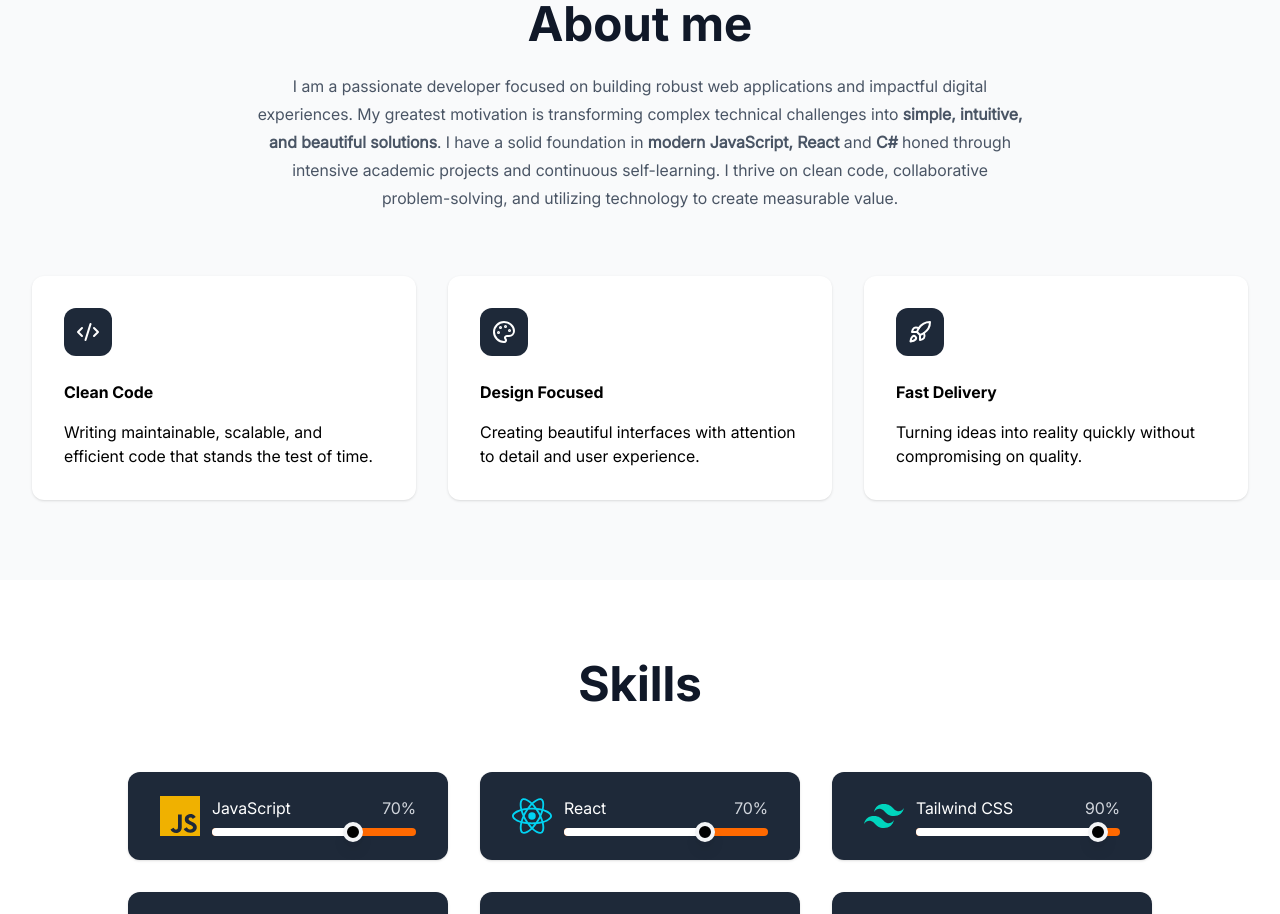
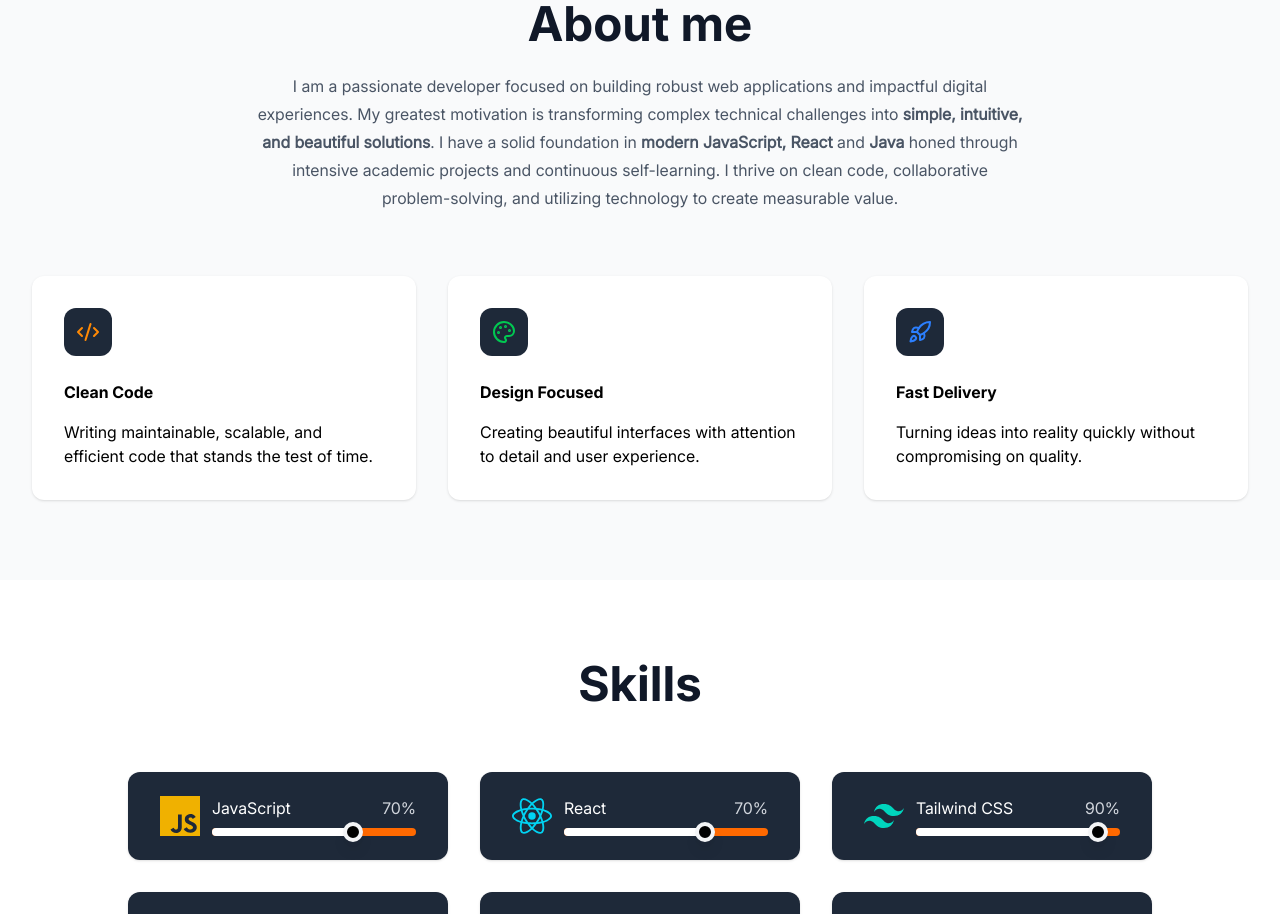
Before and after one commit to 1yhour/my-portfolio, a React (Vite) app: page / in a window 1280 px wide. Shown: the part 880-1794 px from the top of the page. Built offline with nearby package versions, Linux system fonts and the light colour scheme.

Commit message:
Fixed Icon and Changed Color

```diff
--- a/src/Components/About.jsx
+++ b/src/Components/About.jsx
@@ -4,17 +4,20 @@ export const highlights = [
     {
         icon: Code2,
         title: 'Clean Code',
-        description: 'Writing maintainable, scalable, and efficient code that stands the test of time.'
+        description: 'Writing maintainable, scalable, and efficient code that stands the test of time.',
+        color: 'text-orange-400'
     },
     {
         icon: Palette,
         title: 'Design Focused',
-        description: 'Creating beautiful interfaces with attention to detail and user experience.'
+        description: 'Creating beautiful interfaces with attention to detail and user experience.',
+        color: 'text-green-500'
     },
     {
         icon: Rocket,
         title: 'Fast Delivery',
-        description: 'Turning ideas into reality quickly without compromising on quality.'
+        description: 'Turning ideas into reality quickly without compromising on quality.',
+        color: 'text-blue-500'
     }
 ]
 
@@ -27,7 +30,7 @@ const About = () => {
                     <p className="font-inter_regular text-gray-600 text-2md leading-7">
                         I am a passionate developer focused on building robust web applications and impactful digital experiences.
                         My greatest motivation is transforming complex technical challenges into <b>simple, intuitive, and beautiful solutions</b>.
-                        I have a solid foundation in <b> modern JavaScript, React</b> and <b>C#</b> honed through intensive academic projects and continuous self-learning.
+                        I have a solid foundation in <b> modern JavaScript, React</b> and <b>Java</b> honed through intensive academic projects and continuous self-learning.
                         I thrive on clean code, collaborative problem-solving, and utilizing technology to create measurable value.
                     </p>
                 </div>
@@ -35,7 +38,7 @@ const About = () => {
                     {highlights.map((highlight,index) => (
                         <div key={index} className="bg-white rounded-xl p-8 shadow-sm hover:shadow-md transition-shadow">
                             <div className="flex items-center justify-center rounded-xl w-12 h-12 bg-gray-800 mb-6">
-                                <highlight.icon size={24} className="text-white"/>
+                                <highlight.icon size={24} className={highlight.color}/>
                             </div>
                             <h3 className="font-inter_bold mb-4">{highlight.title}</h3>
                             <p className="font-inter_regular">{highlight.description}</p>
```
Also changed, not shown: src/Assets/photos/chatbot.png (added), src/Assets/photos/temp.png (added), src/Components/Projects.jsx (added).
